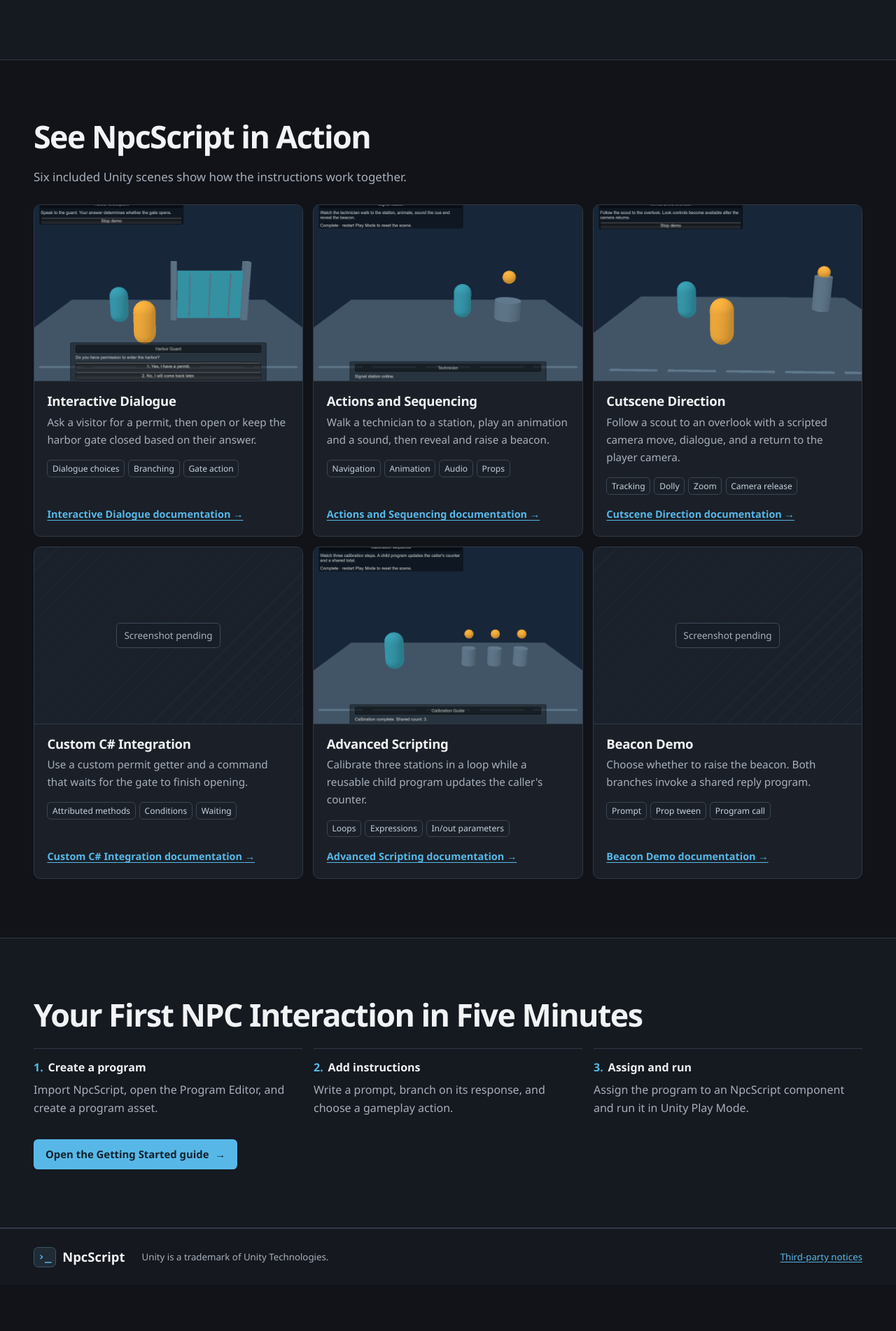
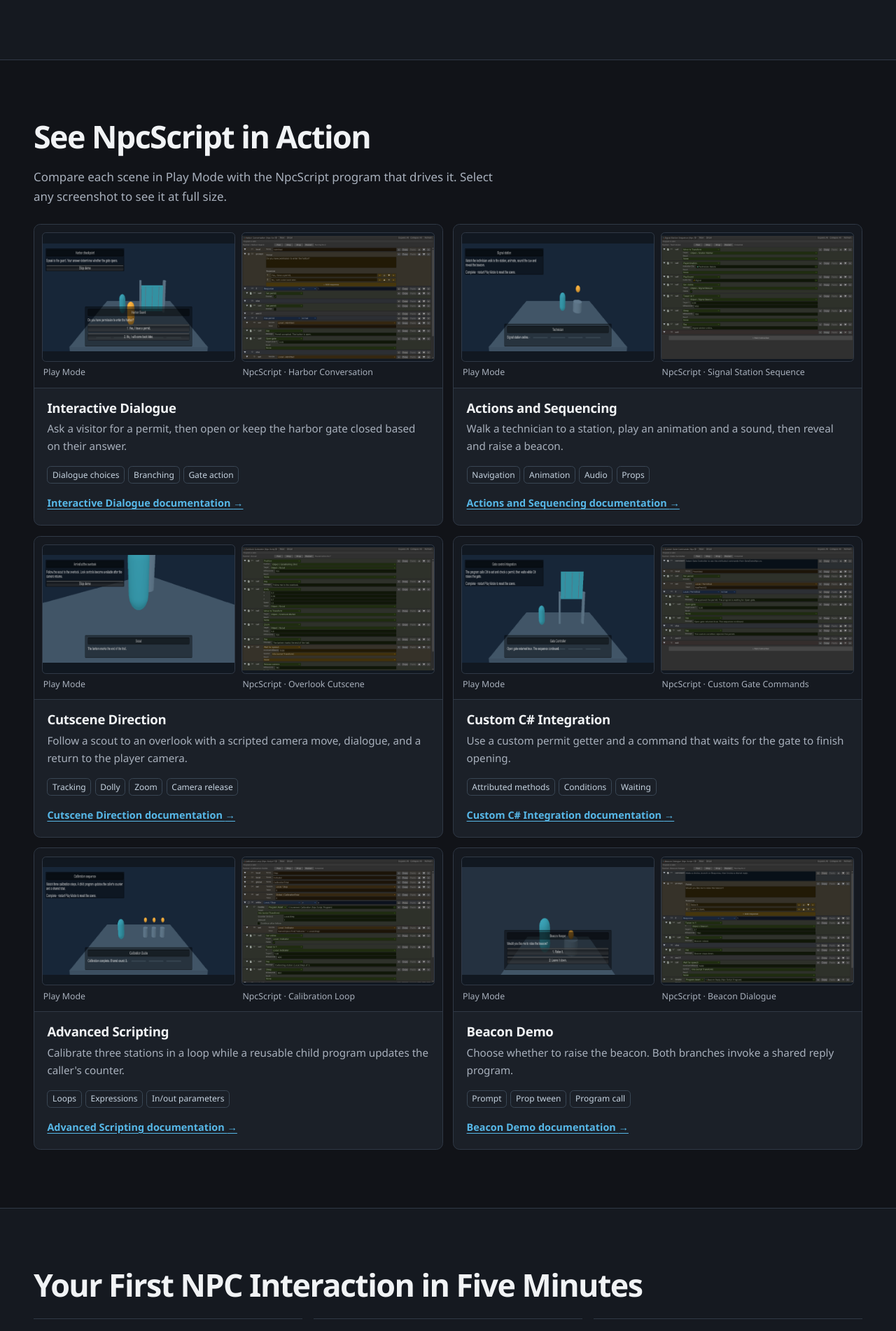
Before and after one commit to genfx999/npcscript, a Jekyll site: the page built from index.html, in a window 1280 px wide. Shown: the part 2488-4390 px from the top of the page at 70% size. Built offline with Jekyll 4.4.1, drawn with Linux system fonts in a browser that asks for light colours; before the commit the page ends 4324 px from its top, so only the background shows below that.

Commit message:
Pair gameplay and program captures in demo gallery

```diff
--- a/_data/examples.yml
+++ b/_data/examples.yml
@@ -1,32 +1,48 @@
 - title: Interactive Dialogue
-  image: /assets/harbor-dialogue.png
-  alt: The Harbor Guard scene with a permit prompt and two player responses
+  play_image: /assets/examples/interactive-dialogue-play.png
+  play_alt: Unity Game view showing the harbor guard asking the player for a permit
+  program_image: /assets/examples/interactive-dialogue-program.png
+  program: Harbor Conversation
   text: Ask a visitor for a permit, then open or keep the harbor gate closed based on their answer.
   features: [Dialogue choices, Branching, Gate action]
   url: /dialogue/
 - title: Actions and Sequencing
-  image: /assets/signal-station.png
-  alt: A technician next to a raised signal beacon in the Signal Station sample
+  play_image: /assets/examples/actions-sequencing-play.png
+  play_alt: Unity Game view showing the technician with the raised station beacon
+  program_image: /assets/examples/actions-sequencing-program.png
+  program: Signal Station Sequence
   text: Walk a technician to a station, play an animation and a sound, then reveal and raise a beacon.
   features: [Navigation, Animation, Audio, Props]
   url: /instruction-reference/
 - title: Cutscene Direction
-  image: /assets/overlook-cutscene.png
-  alt: The Arrival at the Overlook sample during a scripted camera shot
+  play_image: /assets/examples/cutscene-direction-play.png
+  play_alt: Unity Game view showing the scout during the overlook camera shot
+  program_image: /assets/examples/cutscene-direction-program.png
+  program: Overlook Cutscene
   text: Follow a scout to an overlook with a scripted camera move, dialogue, and a return to the player camera.
   features: [Tracking, Dolly, Zoom, Camera release]
   url: /cutscenes/
 - title: Custom C# Integration
+  play_image: /assets/examples/custom-csharp-play.png
+  play_alt: Unity Game view showing the raised gate and the confirmation from the custom command
+  program_image: /assets/examples/custom-csharp-program.png
+  program: Custom Gate Commands
   text: Use a custom permit getter and a command that waits for the gate to finish opening.
   features: [Attributed methods, Conditions, Waiting]
   url: /custom-commands/
 - title: Advanced Scripting
-  image: /assets/calibration.png
-  alt: The Calibration sample with three raised signal indicators
+  play_image: /assets/examples/advanced-scripting-play.png
+  play_alt: Unity Game view showing three raised calibration indicators
+  program_image: /assets/examples/advanced-scripting-program.png
+  program: Calibration Loop
   text: Calibrate three stations in a loop while a reusable child program updates the caller's counter.
   features: [Loops, Expressions, In/out parameters]
   url: /user-guide/
 - title: Beacon Demo
+  play_image: /assets/examples/beacon-demo-play.png
+  play_alt: Unity Game view showing the Beacon Keeper's two dialogue choices
+  program_image: /assets/examples/beacon-demo-program.png
+  program: Beacon Dialogue
   text: Choose whether to raise the beacon. Both branches invoke a shared reply program.
   features: [Prompt, Prop tween, Program call]
   url: /user-guide/
--- a/assets/site.css
+++ b/assets/site.css
@@ -68,6 +68,7 @@ a.store-status { color: var(--accent); }
 .section-panel { background: #151920; border-block: 1px solid var(--line); }
 .section-intro { color: var(--muted); max-width: 70ch; margin-bottom: 1.6rem; font-size: 1.06rem; }
 .feature-grid, .gallery { display: grid; grid-template-columns: repeat(3, minmax(0, 1fr)); gap: .9rem; }
+.gallery { grid-template-columns: repeat(2, minmax(0, 1fr)); }
 .feature-card, .demo-card { display: flex; flex-direction: column; min-width: 0; background: var(--panel); border: 1px solid var(--line); border-radius: .6rem; }
 .feature-card { padding: clamp(1rem, 2vw, 1.45rem); }
 .feature-icon { width: 2.25rem; height: 2.25rem; display: grid; place-items: center; background: #23313e; border: 1px solid #364a5b; color: var(--accent); border-radius: .42rem; font: 700 1.06rem/1 Consolas, monospace; }
@@ -78,9 +79,12 @@ a.store-status { color: var(--accent); }
 .showcase-shot { max-width: 1080px; }
 .section-link { display: inline-block; margin-top: 1rem; }
 .demo-card { overflow: hidden; }
-.demo-media { width: 100%; height: auto; aspect-ratio: 41 / 27; object-fit: cover; display: block; background: #192635; border-bottom: 1px solid var(--line); }
-.demo-pending { display: grid; place-items: center; background: repeating-linear-gradient(-45deg, #1a212b, #1a212b 16px, #1e2732 16px, #1e2732 17px); }
-.demo-pending span { font-size: .84rem; color: var(--muted); border: 1px solid #3e4a59; padding: .35rem .65rem; border-radius: .35rem; background: #181e27; }
+.demo-pair { display: grid; grid-template-columns: repeat(2, minmax(0, 1fr)); gap: .55rem; padding: .7rem; background: #151920; border-bottom: 1px solid var(--line); }
+.demo-pair figure { margin: 0; min-width: 0; }
+.demo-pair figure a { display: block; background: #111821; border: 1px solid var(--line); border-radius: .35rem; overflow: hidden; }
+.demo-pair figure a:hover { border-color: var(--accent); }
+.demo-pair img { display: block; width: 100%; height: auto; aspect-ratio: 3 / 2; object-fit: contain; }
+.demo-pair figcaption { padding: .34rem .1rem 0; color: var(--muted); font-size: .77rem; }
 .demo-content { padding: 1rem 1.15rem 1.2rem; display: flex; flex-direction: column; flex: 1; }
 .demo-content h3 { margin-top: .05rem; }
 .tags { margin: 0 0 1rem; padding: 0; list-style: none; display: flex; flex-wrap: wrap; gap: .32rem; }
@@ -137,8 +141,10 @@ td { background: var(--panel); }
   .mobile-nav summary { cursor: pointer; font-weight: 650; }
   .mobile-nav nav { padding-top: .65rem; }
   .steps { grid-template-columns: minmax(0, 1fr); gap: .55rem; }
+  .gallery { grid-template-columns: minmax(0, 1fr); }
 }
 @media (max-width: 480px) {
   .feature-grid, .gallery { grid-template-columns: minmax(0, 1fr); }
   .footer-inner > a:last-child { margin-left: 0; }
+  .demo-pair { grid-template-columns: minmax(0, 1fr); }
 }
--- a/index.html
+++ b/index.html
@@ -60,15 +60,24 @@ home: true
 
 <section class="section shell" id="examples" aria-labelledby="examples-title">
   <h2 id="examples-title">See NpcScript in Action</h2>
-  <p class="section-intro">Six included Unity scenes show how the instructions work together.</p>
+  <p class="section-intro">Compare each scene in Play Mode with the NpcScript program that drives it. Select any screenshot to see it at full size.</p>
   <div class="gallery">
     {% for example in site.data.examples %}
       <article class="demo-card">
-        {% if example.image %}
-          <img class="demo-media" src="{{ example.image | relative_url }}" width="820" height="606" loading="lazy" alt="{{ example.alt | escape }}">
-        {% else %}
-          <div class="demo-media demo-pending"><span>Screenshot pending</span></div>
-        {% endif %}
+        <div class="demo-pair">
+          <figure>
+            <a href="{{ example.play_image | relative_url }}" aria-label="View the full-size Play Mode screenshot for {{ example.title | escape }}">
+              <img src="{{ example.play_image | relative_url }}" width="1280" height="720" loading="lazy" alt="{{ example.play_alt | escape }}">
+            </a>
+            <figcaption>Play Mode</figcaption>
+          </figure>
+          <figure>
+            <a href="{{ example.program_image | relative_url }}" aria-label="View the full-size {{ example.program | escape }} program screenshot">
+              <img src="{{ example.program_image | relative_url }}" width="1400" height="900" loading="lazy" alt="NpcScript Program Editor showing the {{ example.program | escape }} program in Play Mode">
+            </a>
+            <figcaption>NpcScript · {{ example.program | escape }}</figcaption>
+          </figure>
+        </div>
         <div class="demo-content">
           <h3>{{ example.title | escape }}</h3>
           <p>{{ example.text | escape }}</p>
```
Also changed, not shown: DEPLOYMENT.md (+1 -1 lines), assets/examples/actions-sequencing-play.png (added), assets/examples/actions-sequencing-program.png (added), assets/examples/advanced-scripting-play.png (added), assets/examples/advanced-scripting-program.png (added), assets/examples/beacon-demo-play.png (added), assets/examples/beacon-demo-program.png (added), assets/examples/custom-csharp-play.png (added), assets/examples/custom-csharp-program.png (added), assets/examples/cutscene-direction-play.png (added), assets/examples/cutscene-direction-program.png (added), assets/examples/interactive-dialogue-play.png (added), assets/examples/interactive-dialogue-program.png (added).
